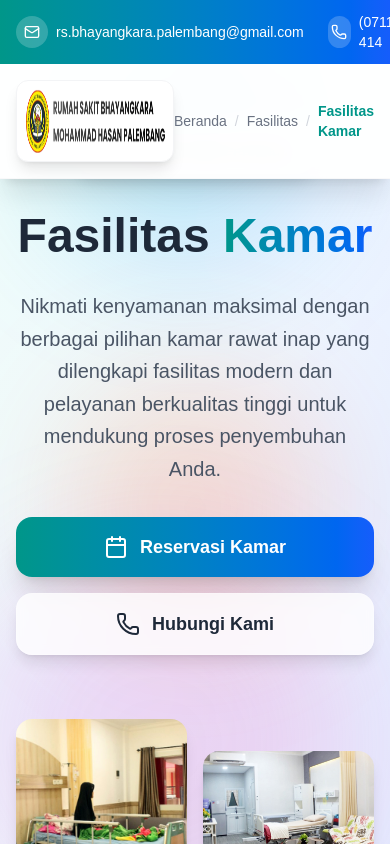
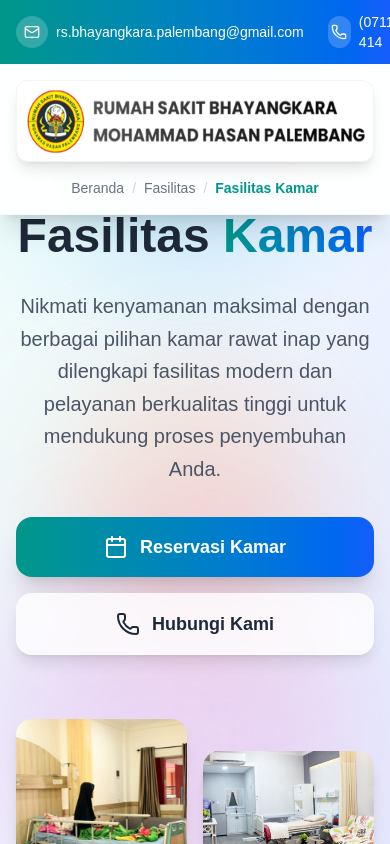
Before and after one commit to Kokorody/Web-profile-Bhayangkara, a Next.js app in the folder frontend/: page /fasilitas-kamar in a window 390 px wide. Shown: the top 844 px of the page. Built offline with nearby package versions, Linux system fonts and the light colour scheme.

Commit message:
feat: update layout for Fasilitas pages to improve header alignment and responsiveness

```diff
--- a/frontend/src/app/fasilitas-kamar/page.tsx
+++ b/frontend/src/app/fasilitas-kamar/page.tsx
@@ -464,7 +464,7 @@ const FasilitasKamarPage = () => {
 
         {/* Main Header */}
         <div className="container mx-auto px-4 py-4">
-          <div className="flex items-center justify-between">
+          <div className="flex flex-col items-center space-y-4">
             <Link href="/" className="group flex items-center cursor-pointer">
               <div className="bg-white p-2 rounded-xl shadow-lg hover:shadow-xl transition-shadow duration-300 border border-gray-100">
                 <img
--- a/frontend/src/app/fasilitas-peralatan-medis/page.tsx
+++ b/frontend/src/app/fasilitas-peralatan-medis/page.tsx
@@ -562,7 +562,7 @@ const FasilitasPeralatanMedisPage = () => {
 
         {/* Main Header */}
         <div className="container mx-auto px-4 py-4">
-          <div className="flex items-center justify-between">
+          <div className="flex flex-col items-center space-y-4">
             <Link href="/" className="group flex items-center cursor-pointer">
               <div className="bg-white p-2 rounded-xl shadow-lg hover:shadow-xl transition-shadow duration-300 border border-gray-100">
                 <img
--- a/frontend/src/app/fasilitas-rumah-sakit/page.tsx
+++ b/frontend/src/app/fasilitas-rumah-sakit/page.tsx
@@ -646,7 +646,7 @@ const FasilitasRumahSakitPage = () => {
 
         {/* Main Header */}
         <div className="container mx-auto px-4 py-4">
-          <div className="flex items-center justify-between">
+          <div className="flex flex-col items-center space-y-4">
             <Link href="/" className="group flex items-center cursor-pointer">
               <div className="bg-white p-2 rounded-xl shadow-lg hover:shadow-xl transition-shadow duration-300 border border-gray-100">
                 <img
```
